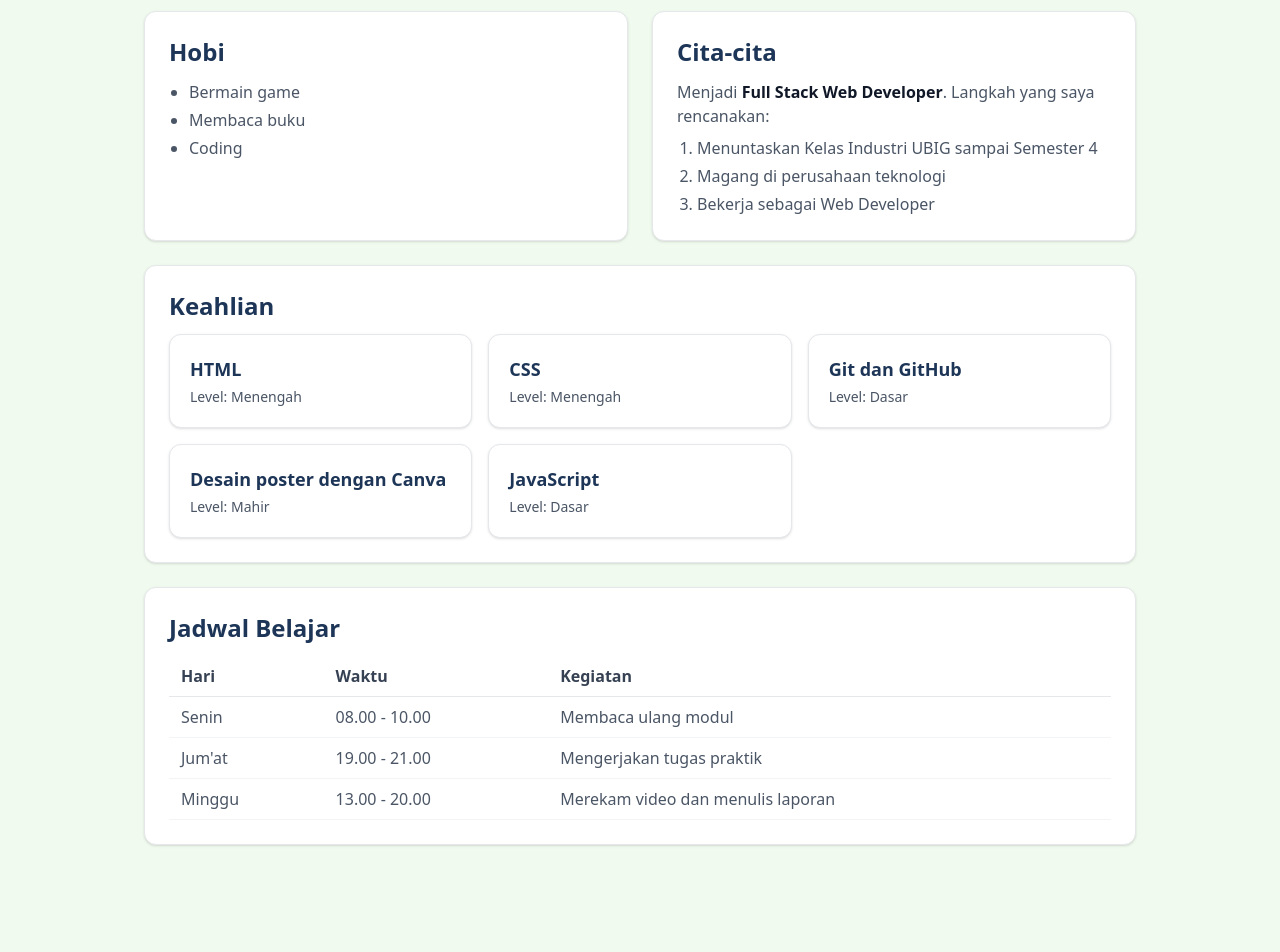
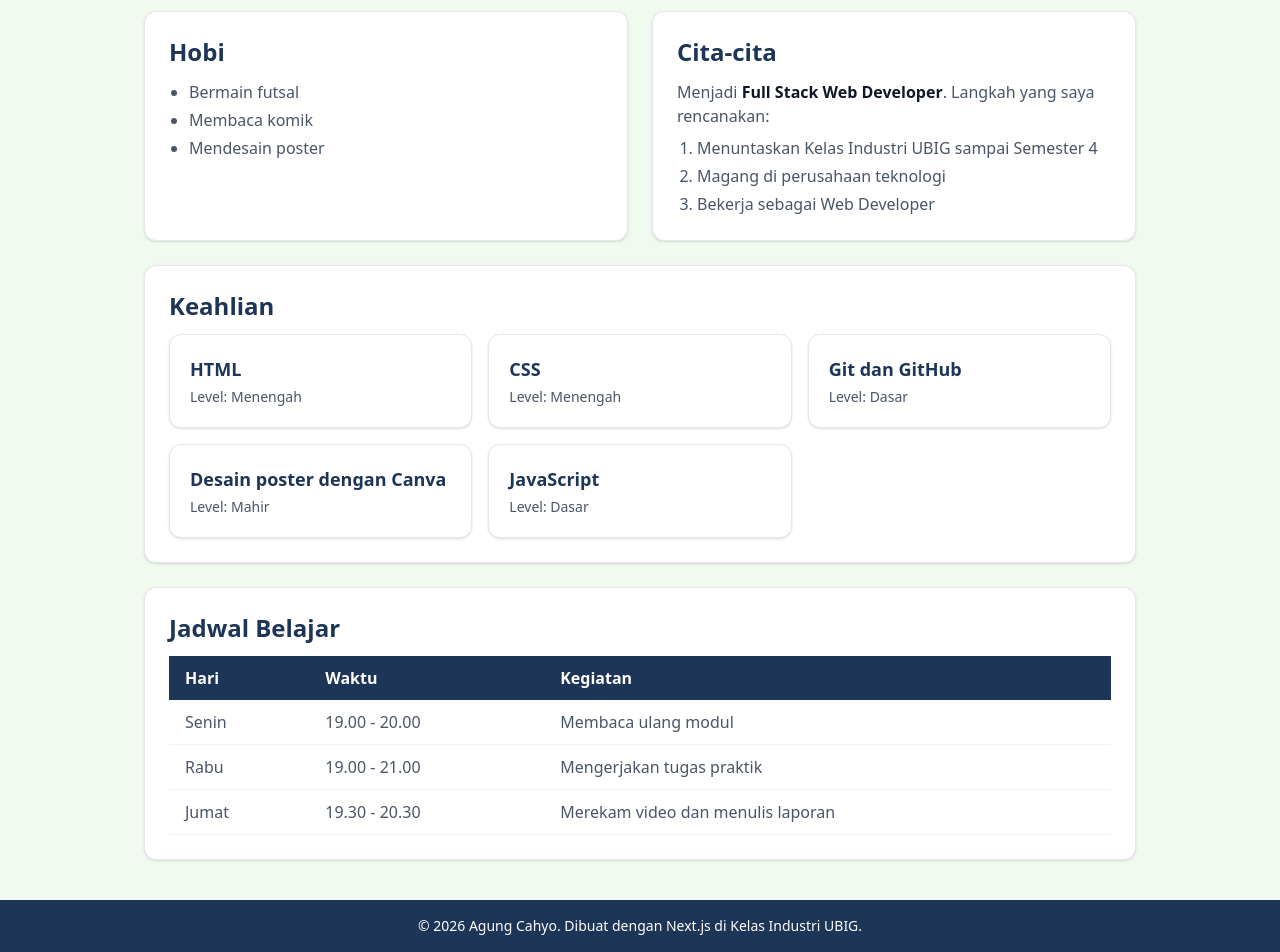
Before and after one commit to AgungCahyo02/portofolio-next, a Next.js app: page / in a window 1280 px wide. Shown: the part 399-1351 px from the top of the page. Before the commit the page ends 1284 px from the top, so only its background shows below. Built offline with nearby package versions, Linux system fonts and the light colour scheme.

Commit message:
feat: Menyelesaikan Tantangan

```diff
--- a/src/app/layout.js
+++ b/src/app/layout.js
@@ -1,5 +1,6 @@
 import { Geist, Geist_Mono } from "next/font/google";
 import "./globals.css";
+import Footer from "@/components/Footer";
 
 const geistSans = Geist({
   variable: "--font-geist-sans",
@@ -22,7 +23,10 @@ export default function RootLayout({ children }) {
       lang="id"
       className={`${geistSans.variable} ${geistMono.variable} h-full antialiased`}
     >
-      <body className="min-h-full flex flex-col bg-latar text-gray-800">{children}</body>
+      <body className="min-h-full flex flex-col bg-latar text-gray-800">
+        {children}
+        <Footer />
+      </body>
     </html>
   );
 }
--- a/src/app/page.js
+++ b/src/app/page.js
@@ -11,9 +11,9 @@ const skills = [
 ];
 
 const hobi = [
-  "Bermain game",
-  "Membaca buku",
-  "Coding",
+  "Bermain futsal",
+  "Membaca komik",
+  "Mendesain poster",
 ];
 
 const rencana = [
@@ -23,9 +23,9 @@ const rencana = [
 ];
 
 const jadwal = [
-  { hari: "Senin", waktu: "08.00 - 10.00", kegiatan: "Membaca ulang modul" },
-  { hari: "Jum'at", waktu: "19.00 - 21.00", kegiatan: "Mengerjakan tugas praktik" },
-  { hari: "Minggu", waktu: "13.00 - 20.00", kegiatan: "Merekam video dan menulis laporan" },
+  { hari: "Senin", waktu: "19.00 - 20.00", kegiatan: "Membaca ulang modul" },
+  { hari: "Rabu", waktu: "19.00 - 21.00", kegiatan: "Mengerjakan tugas praktik" },
+  { hari: "Jumat", waktu: "19.30 - 20.30", kegiatan: "Merekam video dan menulis laporan" },
 ];
 
 export default function Home() {
@@ -83,18 +83,18 @@ export default function Home() {
         <div className="overflow-x-auto">
           <table className="w-full text-left border-collapse">
             <thead>
-              <tr className="border-b border-gray-200 text-gray-700">
-                <th className="py-2 px-3 font-semibold">Hari</th>
-                <th className="py-2 px-3 font-semibold">Waktu</th>
-                <th className="py-2 px-3 font-semibold">Kegiatan</th>
+              <tr className="bg-utama text-white">
+                <th className="py-2.5 px-4 font-semibold">Hari</th>
+                <th className="py-2.5 px-4 font-semibold">Waktu</th>
+                <th className="py-2.5 px-4 font-semibold">Kegiatan</th>
               </tr>
             </thead>
             <tbody>
               {jadwal.map((item, index) => (
                 <tr key={index} className="border-b border-gray-100 text-gray-600">
-                  <td className="py-2 px-3">{item.hari}</td>
-                  <td className="py-2 px-3">{item.waktu}</td>
-                  <td className="py-2 px-3">{item.kegiatan}</td>
+                  <td className="py-2.5 px-4">{item.hari}</td>
+                  <td className="py-2.5 px-4">{item.waktu}</td>
+                  <td className="py-2.5 px-4">{item.kegiatan}</td>
                 </tr>
               ))}
             </tbody>
--- /dev/null
+++ b/src/components/Footer.jsx
@@ -0,0 +1,11 @@
+export default function Footer() {
+  const tahunSekarang = new Date().getFullYear();
+
+  return (
+    <footer className="mt-auto bg-utama py-4 text-center text-sm text-white">
+      <p>
+        &copy; {tahunSekarang} Agung Cahyo. Dibuat dengan Next.js di Kelas Industri UBIG.
+      </p>
+    </footer>
+  );
+}
```
